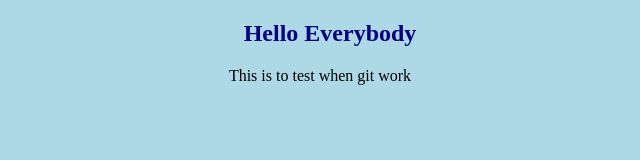
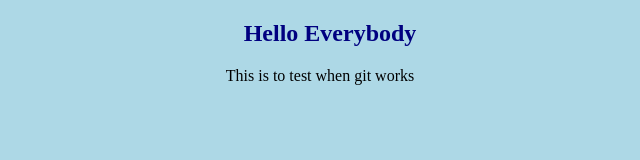
Before and after one commit to Kenedy-GBESSI/NewUser, a plain HTML site: page index.html in a window 1280 px wide. Shown: the full height of the page, 320-960 px from the left. Drawn offline with Linux system fonts and the light colour scheme.

Commit message:
It's modified but now, it will be commited

```diff
--- a/index.html
+++ b/index.html
@@ -9,6 +9,6 @@
 </head>
 <body>
   <h2>Hello Everybody</h2>
-  <p>This is to test when git work</p>
+  <p>This is to test when git works</p>
 </body>
 </html>
```
